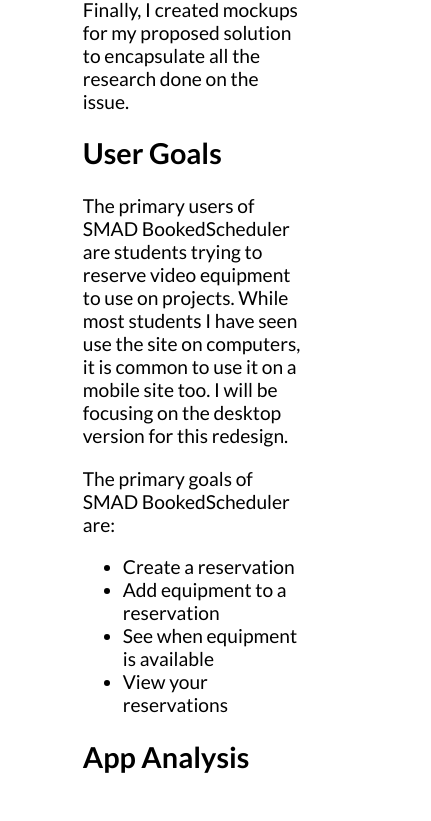
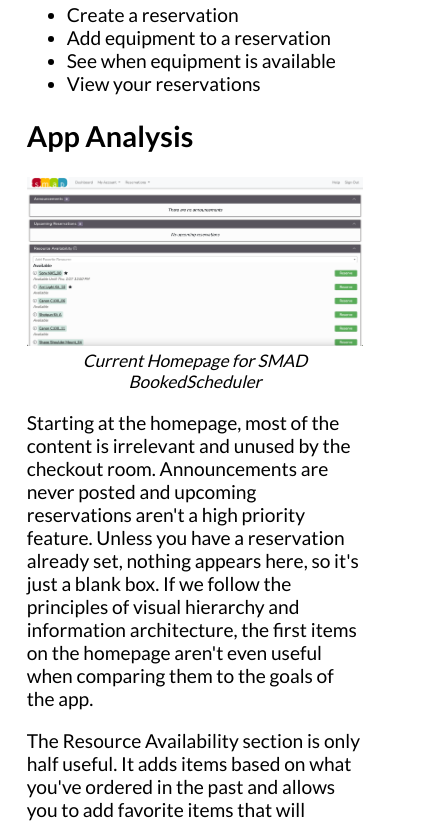
Before and after one commit to hendrijn/hendrijn.github.io, a plain HTML site: page user-flow-redesign/index.html in a window 390 px wide. Shown: the part 1718-2539 px from the top of the page, 431 px wide, since content can reach past the window. Drawn offline with Linux system fonts and the light colour scheme; a script that the page names is missing.

Commit message:
Add media queries

```diff
--- a/user-flow-redesign/style.css
+++ b/user-flow-redesign/style.css
@@ -84,3 +84,24 @@ heading > p {
   #myBtn:hover {
     background-color: rgba(128, 0, 128, 0.783); /* Add a dark-grey background on hover */
   }
+
+  @media only screen and (max-width: 600px) {
+    #main {
+        width: 90%;
+    }
+
+    figure {
+        margin: 0;
+        margin-top: 20px;
+        padding: 0;
+        border: none;
+    }
+
+    figcaption {
+        font-size: .9em;
+    }
+
+    #my-btn {
+        display: none;
+    }
+  }
```
